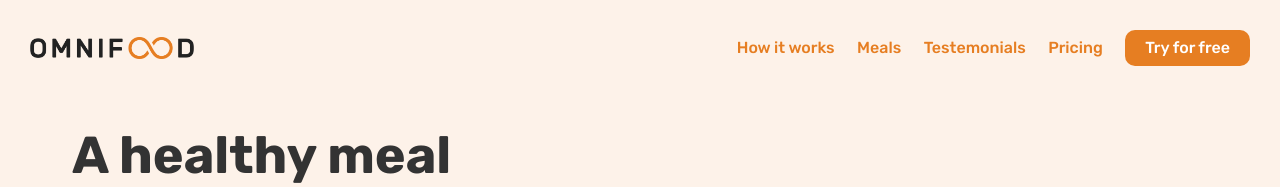
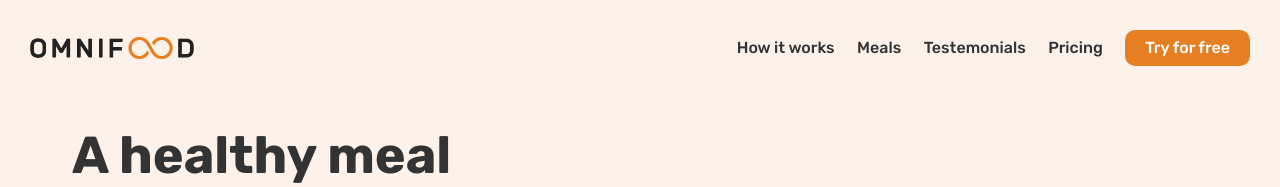
Before and after one commit to mahmoudmagdy7/omni-food, a plain HTML site: page index.html in a window 1280 px wide. Shown: the top 187 px of the page. Drawn offline with nearby package versions, Linux system fonts and the light colour scheme.

Commit message:
enhanced

```diff
--- a/css/general.css
+++ b/css/general.css
@@ -107,7 +107,7 @@ body {
   color: #333;
   margin-left: 20px;
 }
-.menu a:link,
+.menu a:link:hover,
 .menu a:visited:hover {
   color: #e67e22;
 }
```
